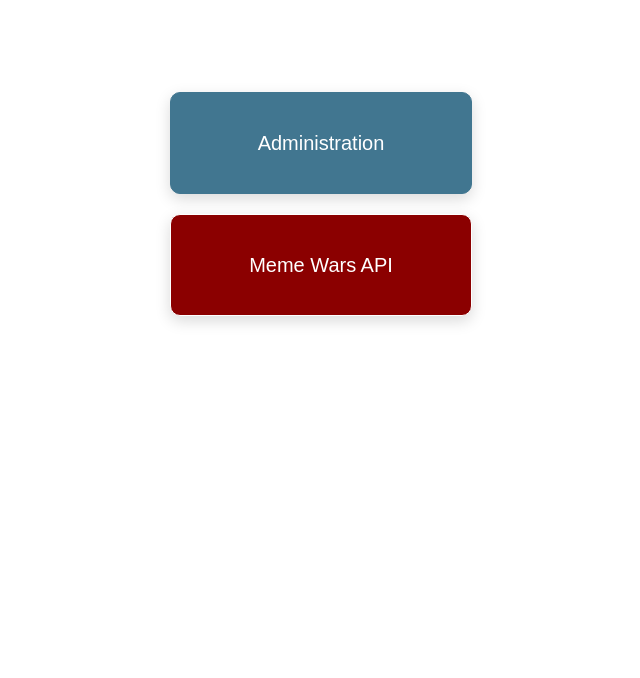
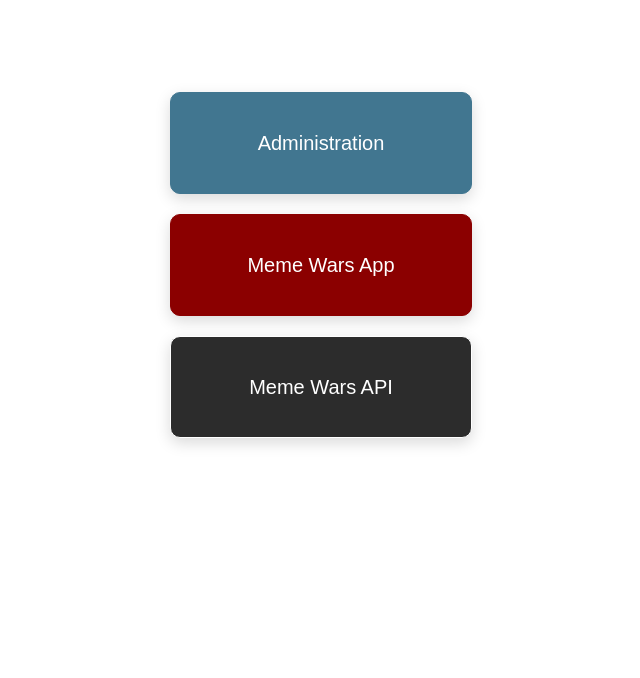
Before and after one commit to roknicmilos/memewars-api, a Django app: page / in a window 1280 px wide. Shown: the top 678 px of the page, without its empty margins (319-959 px from the left). Run offline with Django 4.2, Linux system fonts and the light colour scheme; parts of the project's set-up code (start-up, migrations or seed data) failed here and were passed over.

Commit message:
Add 'Meme Wars App' (url) button to index view

```diff
--- a/api/src/manage.py
+++ b/api/src/manage.py
@@ -3,7 +3,7 @@ import os
 import sys
 
 if __name__ == "__main__":
-    environment = os.getenv('APP_ENV', 'development').lower()
+    environment = os.getenv('ENVIRONMENT', 'development').lower()
     os.environ.setdefault("DJANGO_SETTINGS_MODULE", F"meme_wars.settings.{environment}")
     try:
         from django.core.management import execute_from_command_line
--- a/api/src/meme_wars/context_processors.py
+++ b/api/src/meme_wars/context_processors.py
@@ -4,4 +4,7 @@ from django.core.handlers.wsgi import WSGIRequest
 
 
 def meme_wars(request: WSGIRequest) -> dict:
-    return {'app_env': getenv('APP_ENV')}
+    return {
+        'environment': getenv('ENVIRONMENT'),
+        'app_url': getenv('APP_URL'),
+    }
--- a/api/src/meme_wars/wsgi.py
+++ b/api/src/meme_wars/wsgi.py
@@ -1,7 +1,7 @@
 import os
 from django.core.wsgi import get_wsgi_application
 
-environment = os.getenv('APP_ENV', 'development').lower()
+environment = os.getenv('ENVIRONMENT', 'development').lower()
 
 os.environ.setdefault('DJANGO_SETTINGS_MODULE', f'meme_wars.settings.{environment}')
 
--- a/api/src/static/style.css
+++ b/api/src/static/style.css
@@ -11,19 +11,19 @@ body {
     box-shadow: rgba(0, 0, 0, 0.15) 0 5px 15px 0;
 }
 
+.cta-button a {
+    width: 100%;
+    height: 100%;
+}
+
 .cta-dropdown {
-    background-color: darkred;
+    background-color: #2C2C2C;
     color: white;
 }
 
 .cta-button, .cta-dropdown__button {
     border-radius: 10px;
     height: 100px;
-}
-
-.cta-button a {
-    width: 100%;
-    height: 100%;
 }
 
 .cta-button a, .cta-dropdown__button, .cta-dropdown__option a {
@@ -40,7 +40,7 @@ body {
 }
 
 .cta-dropdown__button:hover, .cta-dropdown__option:hover {
-    background-color: #a60000;
+    background-color: #424242;
 }
 
 .cta-dropdown__option a {
@@ -58,10 +58,25 @@ body {
 }
 
 .cta-button--admin:hover {
+    border-color: #79aec8;
     background-color: #79aec8;
 }
 
 .cta-button--admin a {
+    color: white;
+}
+
+.cta-button--app {
+    border-color: darkred;
+    background-color: darkred;
+}
+
+.cta-button--app:hover {
+    border-color: #a60000;
+    background-color: #a60000;
+}
+
+.cta-button--app a {
     color: white;
 }
 
--- a/api/src/templates/index.html
+++ b/api/src/templates/index.html
@@ -12,13 +12,16 @@
 <body>
 
 <div class="cta-wrapper">
-    {% if app_env == 'development' %}
+    {% if environment == 'development' %}
         <div class="cta-button cta-button--test-coverage">
             <a href="{% static 'coverage/index.html' %}">{% trans 'Tests Coverage Report' %}</a>
         </div>
     {% endif %}
     <div class="cta-button cta-button--admin">
         <a href="{% url 'admin:index' %}">{% trans 'Administration' %}</a>
+    </div>
+    <div class="cta-button cta-button--app">
+        <a href="{{ app_url }}">{% trans 'Meme Wars App' %}</a>
     </div>
     <div class="cta-dropdown js-dropdown">
         <div class="cta-dropdown__button js-dropdown__button">{% trans 'Meme Wars API' %}</div>
@@ -39,7 +42,7 @@
     </div>
 </div>
 
-<div class="app-env-label app-env-label--{{ app_env }}">{{ app_env }}</div>
+<div class="app-env-label app-env-label--{{ environment }}">{{ environment }}</div>
 
 <script src="https://code.jquery.com/jquery-3.6.3.min.js"
         integrity="sha256-pvPw+upLPUjgMXY0G+8O0xUf+/Im1MZjXxxgOcBQBXU="
```
Also changed, not shown: api/src/meme_wars/tests/test_context_processors.py (+6 -2 lines), 3 other files.
